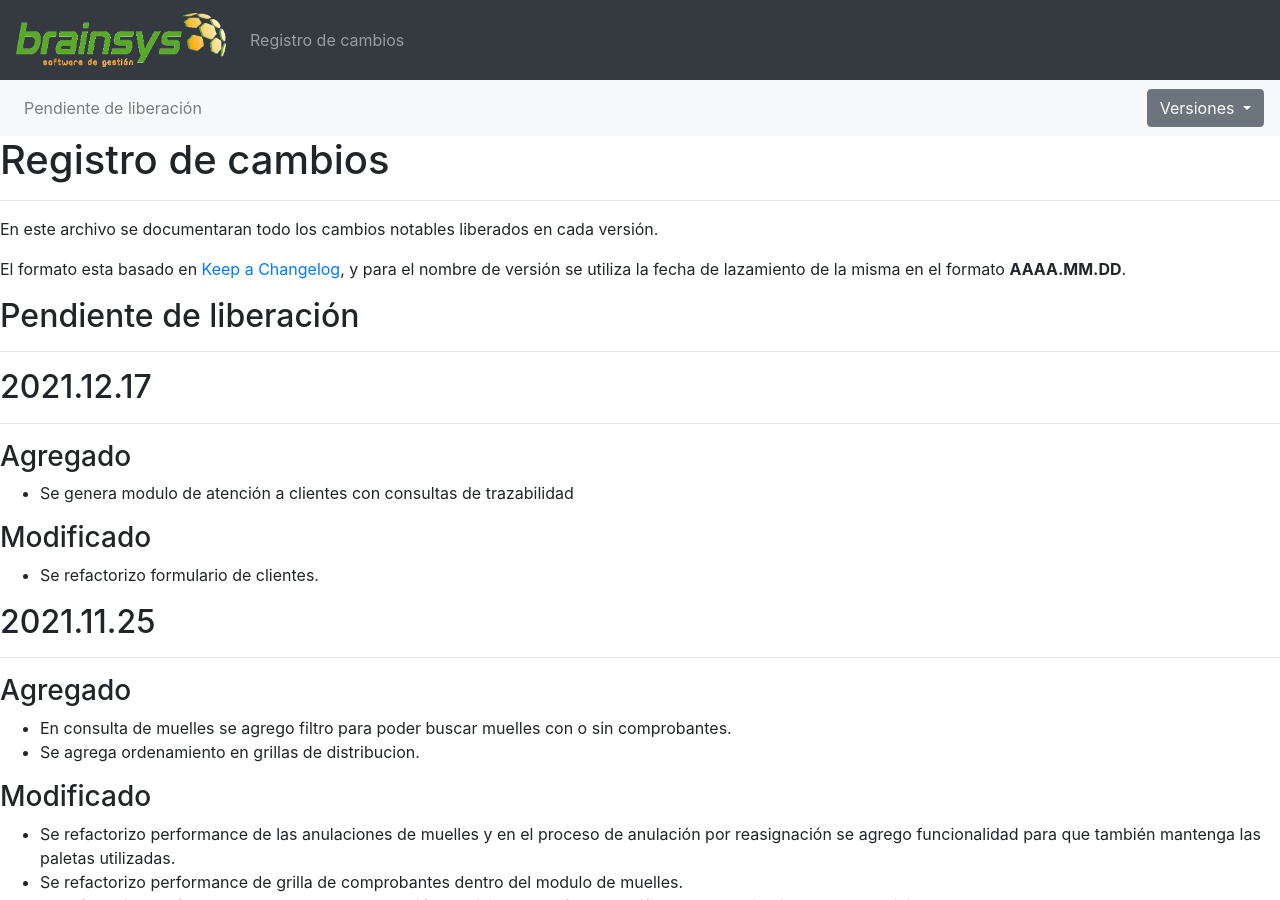
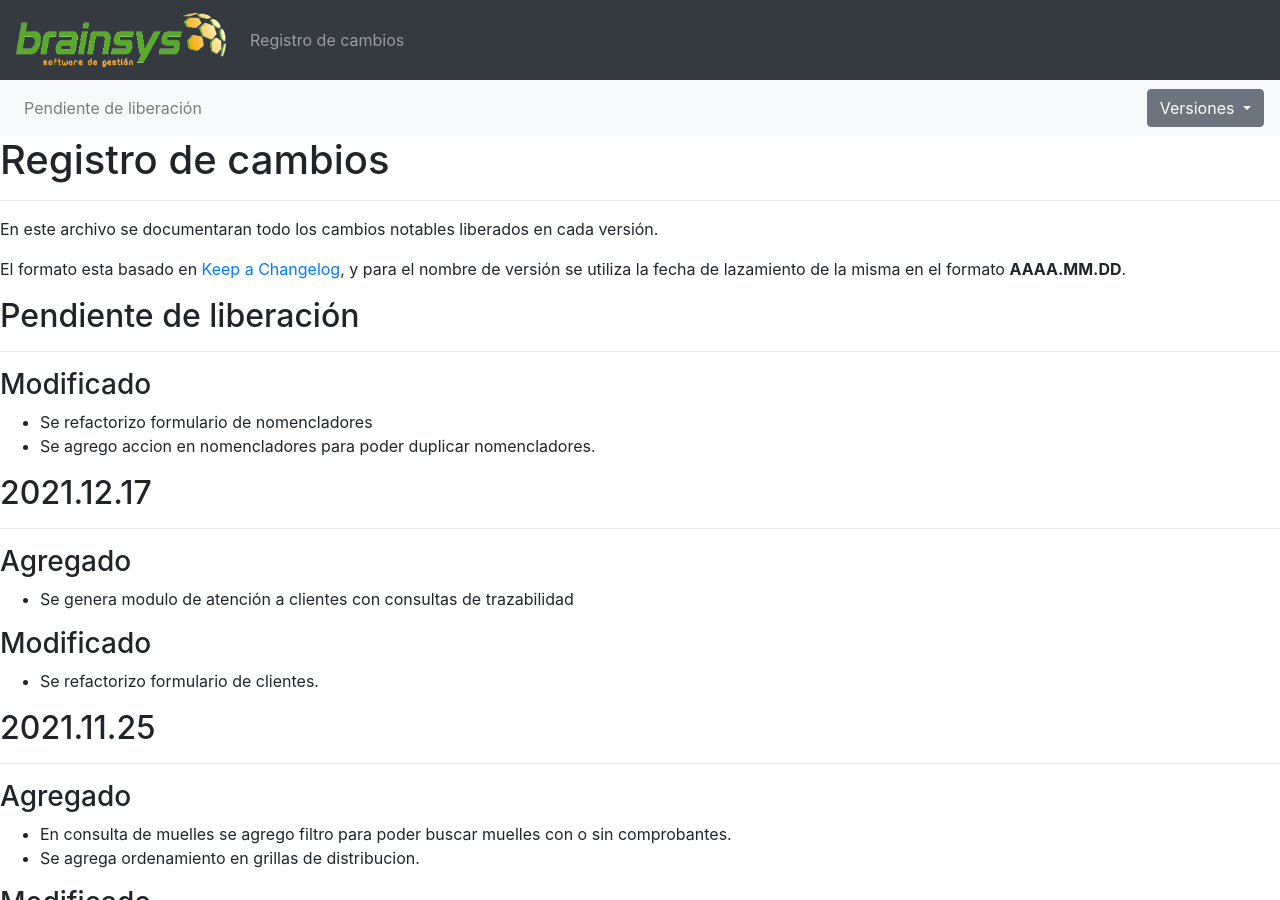
Before and after one commit to brainsys-arsaad/versionado, a Jekyll site: the page built from registro-cambios.markdown, in a window 1280 px wide and 900 px high. Built offline with Jekyll 4.4.1, drawn with Linux system fonts in a browser that asks for light colours.

Commit message:
Update registro-cambios.markdown

```diff
--- a/registro-cambios.markdown
+++ b/registro-cambios.markdown
@@ -59,6 +59,9 @@ El formato esta basado en [Keep a Changelog](https://keepachangelog.com/es-ES/1.
 
 ## Pendiente de liberación
 ---
+### Modificado
+- Se refactorizo formulario de nomencladores
+- Se agrego accion en nomencladores para poder duplicar nomencladores.
 
 ## 2021.12.17
 ---
```
